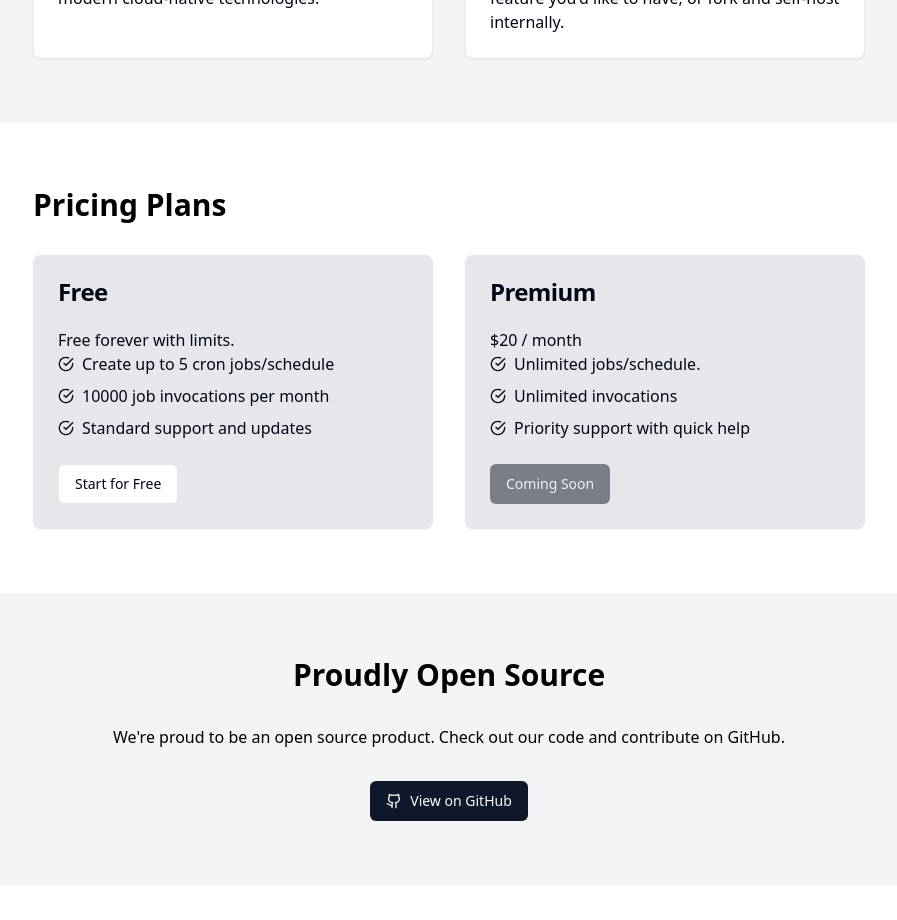
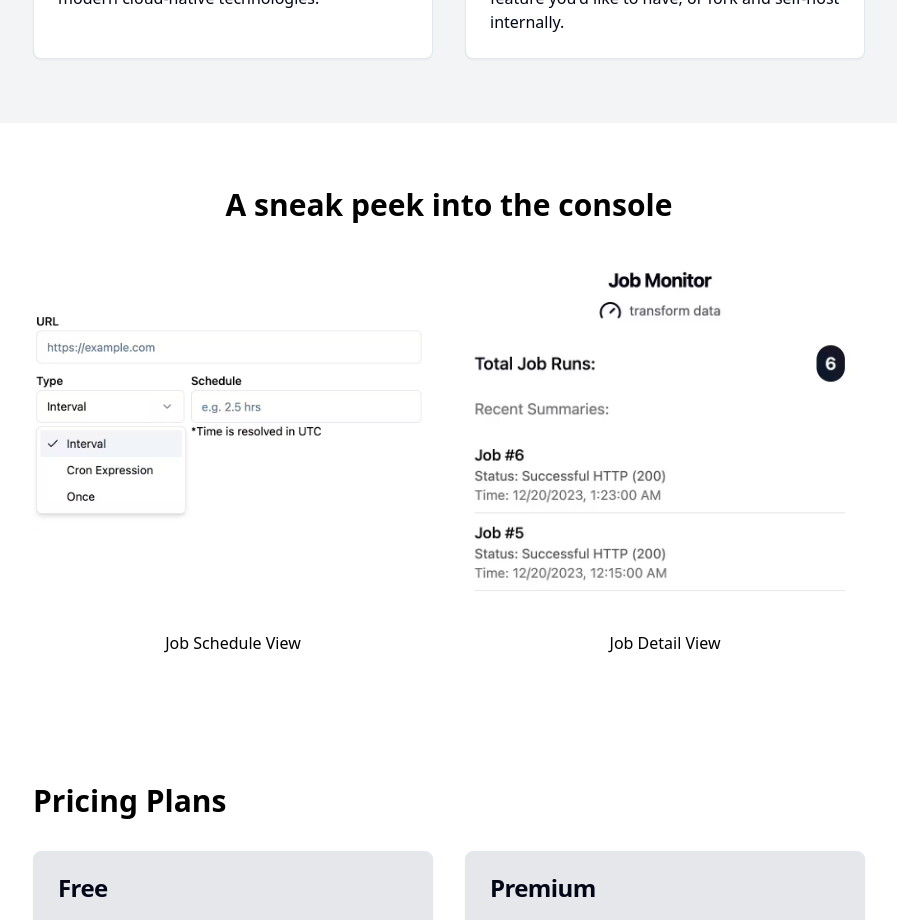
Before and after one commit to pmbanugo/cron-atlas, a React (Vite) app in the folder apps/website/: page / in a window 1280 px wide. Shown: the part 1380-2300 px from the top of the page, without its empty margins (191-1088 px from the left). Built offline with nearby package versions, Linux system fonts and the light colour scheme.

Commit message:
website: add sneak peek

```diff
--- a/apps/website/src/pages/home.tsx
+++ b/apps/website/src/pages/home.tsx
@@ -7,6 +7,8 @@ import {
   Card,
   CardFooter,
 } from "@/components/ui/card";
+import createScheduleImage from "@/assets/create-schedule.avif";
+import jobMonitorImage from "@/assets/job-monitor.avif";
 
 export default function Home() {
   return (
@@ -136,6 +138,43 @@ export default function Home() {
           </div>
         </div>
       </section>
+      <section className="bg-white py-16">
+        <div className="max-w-4xl mx-auto px-8">
+          <h3 className="text-3xl font-bold text-center">
+            A sneak peek into the console
+          </h3>
+          <div className="grid grid-cols-1 md:grid-cols-2 gap-8">
+            <div className="text-center">
+              <img
+                alt="Job schedule view"
+                className="rounded mx-auto"
+                height="500"
+                width="500"
+                src={createScheduleImage}
+                style={{
+                  aspectRatio: "500/500",
+                  objectFit: "contain",
+                }}
+              />
+              <p className="mt-2">Job Schedule View</p>
+            </div>
+            <div className="text-center">
+              <img
+                alt="Job Detail View"
+                className="rounded mx-auto"
+                height="500"
+                width="500"
+                src={jobMonitorImage}
+                style={{
+                  aspectRatio: "500/500",
+                  objectFit: "contain",
+                }}
+              />
+              <p className="mt-2">Job Detail View</p>
+            </div>
+          </div>
+        </div>
+      </section>
       <section className="bg-white py-16" id="pricing">
         <div className="max-w-4xl mx-auto px-8">
           <h3 className="text-3xl font-bold mb-8">Pricing Plans</h3>
```
Also changed, not shown: apps/website/src/assets/create-schedule.avif (added), apps/website/src/assets/job-monitor.avif (added).
